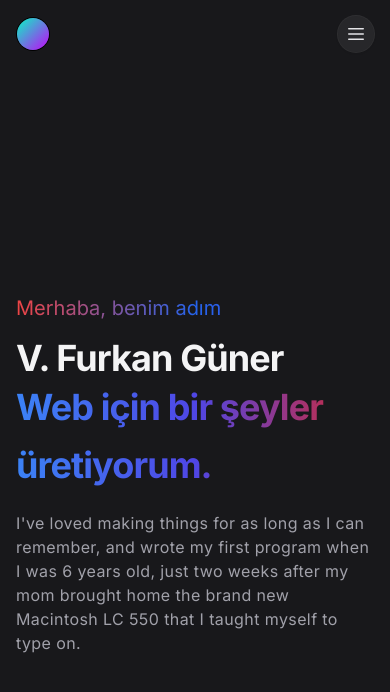
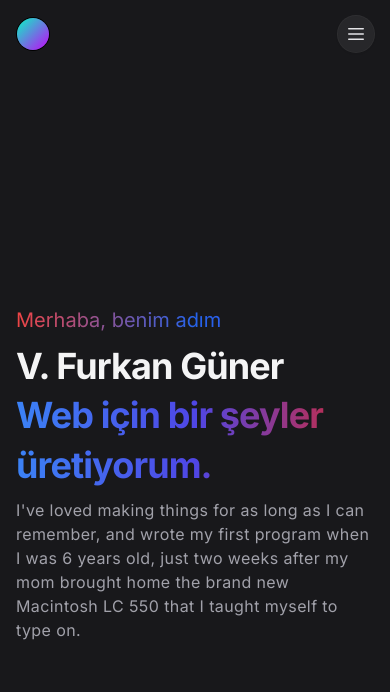
Before and after one commit to vfurkanguner/personal-web, a Next.js app: page / in a window 390 px wide. Shown: the top 692 px of the page. Built offline with nearby package versions, Linux system fonts and the light colour scheme.

Commit message:
style:home

```diff
--- a/_posts/text-base.md
+++ b/_posts/text-base.md
@@ -3,7 +3,7 @@ title: 'Learn How to Pre-render Pages Using Static Generation with Next.js'
 excerpt: 'Lorem ipsum dolor sit amet, consectetur adipiscing elit, sed do eiusmod tempor incididunt ut labore et dolore magna aliqua. Praesent elementum facilisis leo vel fringilla est ullamcorper eget. At imperdiet dui accumsan sit amet nulla facilities morbi tempus.'
 coverImage: '/images/img1.webp'
 date: '2020-03-16T05:35:07.322Z'
-id: "1"
+id: "2"
 author:
   name: Tim Neutkens
   # picture: '/assets/blog/authors/t
--- a/pages/index.tsx
+++ b/pages/index.tsx
@@ -36,15 +36,15 @@ export default function Home({ allPosts }: Props) {
         <link rel="icon" href="/favicon.ico" />
       </Head>
 
-      <div className="">
-        <div className="min-h-screen flex flex-col justify-center space-y-4 ">
+      <div className="mb-16 sm:mb-32">
+        <div className="min-h-screen flex flex-col justify-center space-y-2 lg:space-y-4 ">
           <h2 className="text-xl bg-gradient-to-r  via-blue-600 bg-clip-text from-red-500 to-indigo-600 text-transparent ">
             Merhaba, benim adım
           </h2>
-          <h1 className="text-4xl font-bold tracking-tight text-zinc-100 lg:text-6xl max-w-4xl">
+          <h1 className="text-4xl font-bold tracking-tight leading-snug lg:leading-relaxed text-zinc-100 lg:text-6xl max-w-4xl">
             V. Furkan Güner
             {"  "}
-            <p className="bg-gradient-to-r leading-relaxed via-indigo-600 bg-clip-text from-blue-500 to-red-600  text-transparent">
+            <p className="bg-gradient-to-r  via-indigo-600 bg-clip-text from-blue-500 to-red-600  text-transparent">
               Web için bir şeyler üretiyorum.
             </p>
           </h1>
@@ -78,17 +78,10 @@ export default function Home({ allPosts }: Props) {
 
           {/* Text */}
           <div className="lg:order-first lg:row-span-2">
-            <h2 className="text-xl bg-gradient-to-r  via-blue-600 bg-clip-text from-indigo-600 to-red-600 text-transparent">
-              I&apos;m Furkan.{" "}
+            <h2 className="text-2xl text-zinc-200 relative after:w-full after:h-px after:absolute after:top-[50%] after:bg-zinc-600 after:ml-2 after:max-w-sm">
+              Hakkımda
             </h2>
-            <h1 className="text-4xl font-bold tracking-tight text-zinc-100 sm:text-5xl">
-              Software developer, founder, and
-              {"  "}
-              <span className="bg-gradient-to-r via-indigo-600 bg-clip-text from-yellow-500 to-blue-600  text-transparent">
-                entrepreneur.
-              </span>
-            </h1>
-            <div className="mt-6 space-y-7 text-base text-zinc-400">
+            <div className="mt-6 space-y-7 text-base text-zinc-300">
               <p>
                 I&apos;ve loved making things for as long as I can remember, and
                 wrote my first program when I was 6 years old, just two weeks
```
